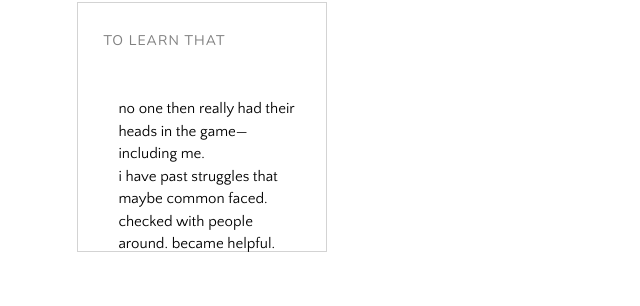
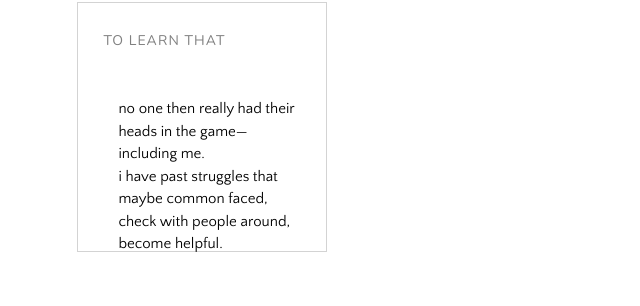
Before and after one commit to thaothanhtrantxwes/composiiton-i-informative-article-series, a plain HTML site: page index.html in a window 1280 px wide. Shown: the part 824-1130 px from the top of the page, without its empty margins (474-1114 px from the left). Drawn offline with nearby package versions, Linux system fonts and the light colour scheme; a script that the page names is missing; a web font is replaced by a local one.

Commit message:
Update index.html

```diff
--- a/index.html
+++ b/index.html
@@ -91,7 +91,7 @@
 
                                 <div class="project-intro-cmt">
                                     <i>to learn that</i>
-                                    <p>no one then really had their heads in the game—including me.<br>i have past struggles that maybe common faced. checked with people around.  became helpful.  </p>
+                                    <p>no one then really had their heads in the game—including me.<br>i have past struggles that maybe common faced, check with people around, become helpful.  </p>
                                 </div>
 
 
```
